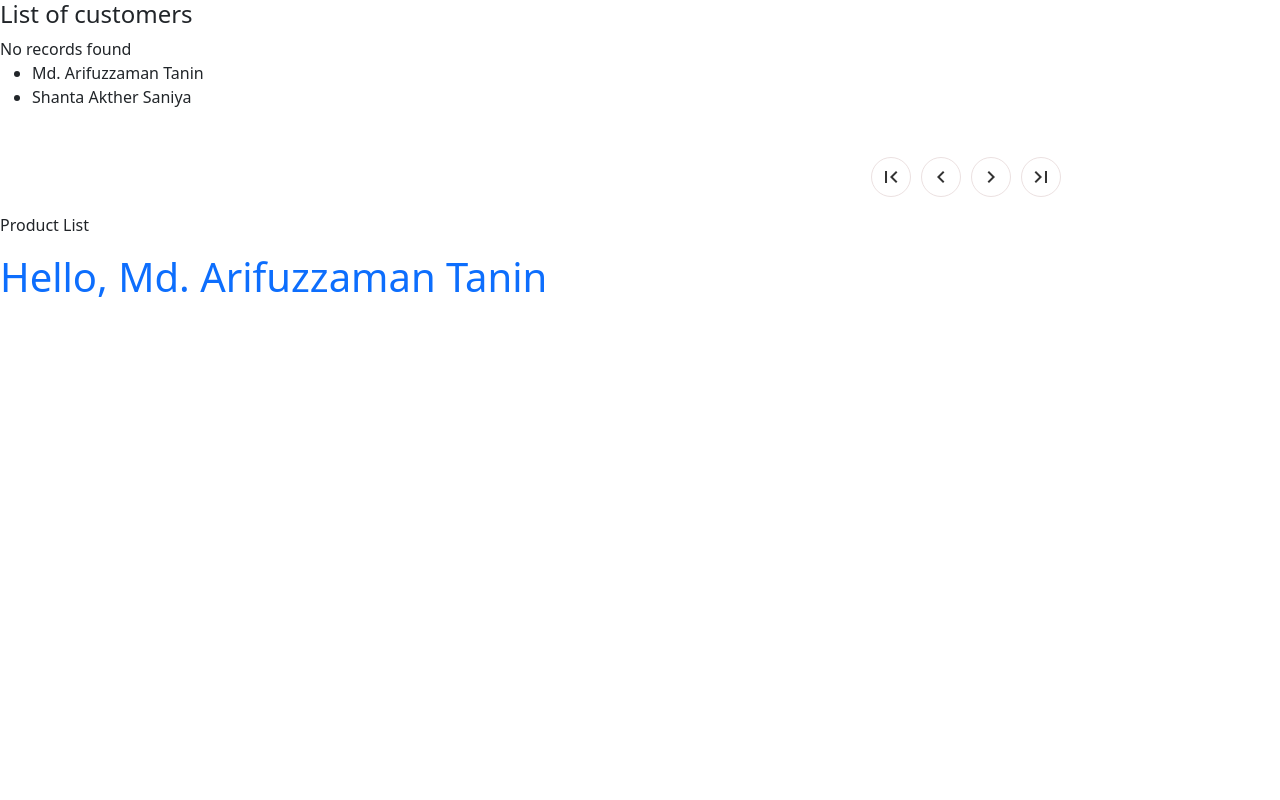
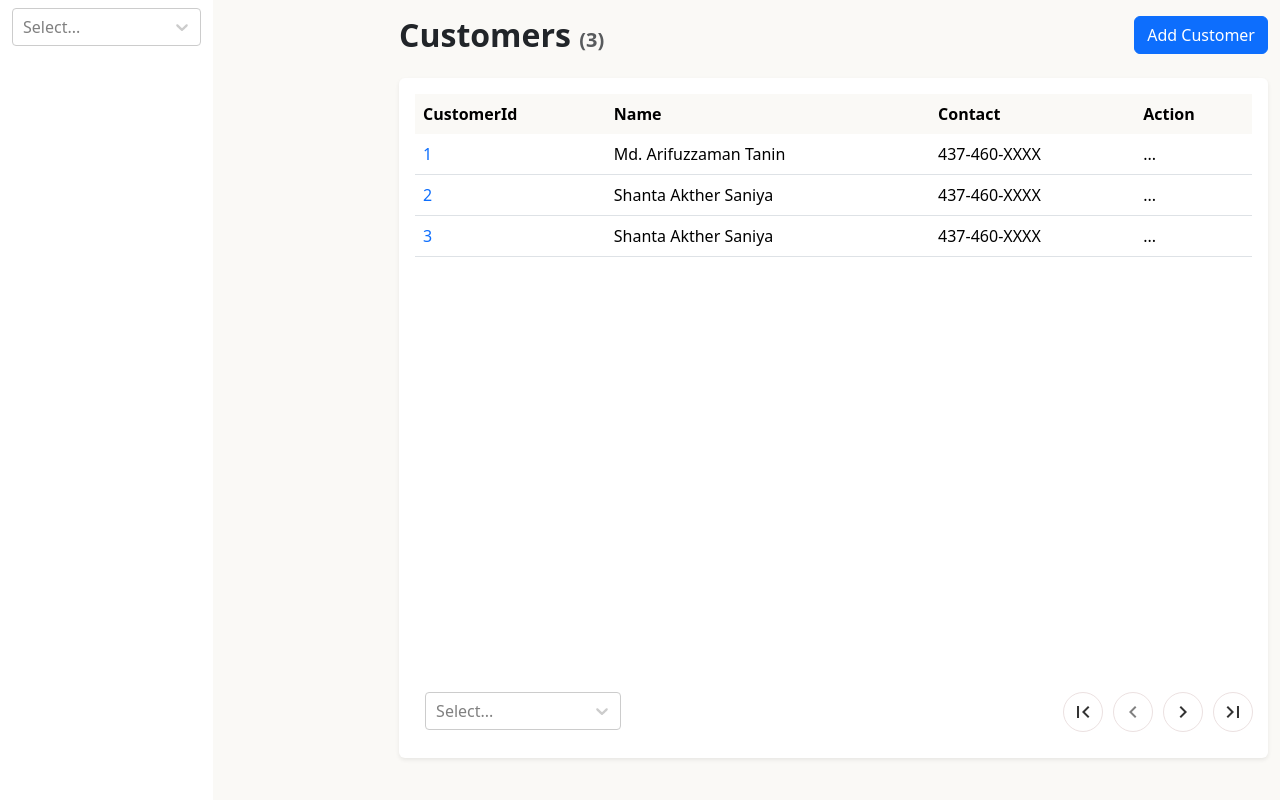
Before and after one commit to arifuzzaman-tanin/zonda-web-app, a React (Vite) app: page / in a window 1280 px wide. Built offline with nearby package versions, Linux system fonts and the light colour scheme.

Commit message:
Add select box

```diff
--- a/package.json
+++ b/package.json
@@ -12,7 +12,8 @@
   "dependencies": {
     "bootstrap": "^5.3.3",
     "react": "^18.2.0",
-    "react-dom": "^18.2.0"
+    "react-dom": "^18.2.0",
+    "react-select": "^5.8.0"
   },
   "devDependencies": {
     "@types/react": "^18.2.66",
--- /dev/null
+++ b/src/App.css
@@ -0,0 +1,7 @@
+.app-col-height-100 {
+    height: 100vh;
+}
+
+.main{
+    height: 85vh;
+}
--- a/src/App.tsx
+++ b/src/App.tsx
@@ -1,14 +1,29 @@
 import CustomerList from "./components/Customer/CustomerList";
-import ProductList from "./components/Product/ProductList";
-import Message from "./Message";
+import CustomerSelectBox from "./components/Customer/CustomerSelectBox";
+import "./App.css";
 
 function App() {
   return (
-    <div>
-      <CustomerList />
-      <ProductList />
-      <Message/>
-    </div>
+    <>
+      <div className="bg-off-whight">
+        <div className="container-fluid">
+          <div className="row">
+            <div className="col-2 app-col-height-100 bg-white pt-2">
+              <CustomerSelectBox />
+            </div>
+            <div className="col-10 app-col-height-100">
+              <div className="app-col-height-100 col-10 float-end">
+
+
+
+                <CustomerList />
+
+              </div>
+            </div>
+          </div>
+        </div>
+      </div>
+    </>
   );
 }
 
--- a/src/components/Customer/CustomerList.tsx
+++ b/src/components/Customer/CustomerList.tsx
@@ -3,35 +3,70 @@ import Pagination from "../Pagination/PaginationControl";
 function CustomerList() {
     const customers: any[] = [
         {
-            id: 0,
-            name: "Md. Arifuzzaman Tanin"
+            id: 1,
+            name: "Md. Arifuzzaman Tanin",
+            contact: "437-460-XXXX"
         },
         {
-            id: 1,
-            name: "Shanta Akther Saniya"
+            id: 2,
+            name: "Shanta Akther Saniya",
+            contact: "437-460-XXXX"
+        },
+        {
+            id: 3,
+            name: "Shanta Akther Saniya",
+            contact: "437-460-XXXX"
         }
     ];
 
-    const getMessage = (message?: string) => {
-        return message?.trim().length != 0 ? message : "No records found";
+    const getMessage = () => {
+        return customers.length === 0 ? "No records found" : null;
     };
 
     return (
         <>
-            <h4>List of customers</h4>
-            {getMessage("")}
-            <ul>
-                {customers.map((customer) => (
-                    <li
-                        key={customer.id}
-                        onClick={() => { console.log(customer.id) }}
-                    >
-                        {customer.name}</li>
-                ))}
-            </ul>
+            <div className="pt-3">
+                <div className="row">
+                    <div className="col-6">
+                        <h2 className="fw-bold mb-0">Customers <span className="text-muted fs-5">({customers.length})</span></h2>
+                    </div>
+                    <div className="col-6 d-flex justify-content-end">
+                        <button className="btn btn-primary">Add Customer</button>
+                    </div>
+                </div>
+            </div>
 
-            <div className="mt-5">
-                    <Pagination/>
+            <div className="card border-0 shadow-sm mt-4">
+                <div className="card-body main">
+                    <div className="position-absolute top-50 start-50">{getMessage()}</div>
+
+                    <div className="table-responsive">
+                        <table className="table">
+                            <thead>
+                                <tr>
+                                    <th className="bg-off-whight border-0">CustomerId</th>
+                                    <th className="bg-off-whight border-0">Name</th>
+                                    <th className="bg-off-whight border-0">Contact</th>
+                                    <th className="bg-off-whight border-0">Action</th>
+                                </tr>
+                            </thead>
+                            <tbody>
+                                {customers.map((customer, index) => (
+                                    <tr key={customer.id}>
+                                        <td className="text-primary">{index+1}</td>
+                                        <td>{customer.name}</td>
+                                        <td>{customer.contact}</td>
+                                        <td>...</td>
+                                    </tr>
+                                ))}
+                            </tbody>
+                        </table>
+                    </div>
+
+                    <div className="mt-5">
+                        <Pagination />
+                    </div>
+                </div>
             </div>
         </>
     );
--- /dev/null
+++ b/src/components/Customer/CustomerSelectBox.tsx
@@ -0,0 +1,24 @@
+import Select from 'react-select'
+
+function CustomerSelectBox() {
+
+    const options = [
+        {
+            value: 0,
+            label: "Md. Arifuzzaman Tanin"
+        },
+        {
+            value: 1,
+            label: "Shanta Akther Saniya"
+        }
+    ]
+
+    return (
+        <>
+            <Select options={options} />
+        </>
+    );
+}
+
+
+export default CustomerSelectBox;
--- a/src/components/Pagination/PaginationControl.css
+++ b/src/components/Pagination/PaginationControl.css
@@ -28,3 +28,14 @@
 .pagination button:hover {
     background-color: #f0f0f0;
 }
+
+.pagination-button-active{
+    color: gray !important;
+}
+
+.pagination-div-bottom {
+    position: absolute;
+    bottom: 0;
+    width: 100%;
+    padding: 10px;
+  }
--- a/src/components/Pagination/PaginationControl.tsx
+++ b/src/components/Pagination/PaginationControl.tsx
@@ -1,17 +1,33 @@
 import '../Pagination/PaginationControl.css';
+import Select from 'react-select'
+
+function GetPageSelectBoxOptions() {
+    const options = [
+        { value: '5', label: '5 items per page' },
+        { value: '10', label: '10 items per page' },
+        { value: '15', label: '15 items per page' },
+        { value: '20', label: '20 items per page' }
+    ]
+
+    return (
+        <>
+            <Select options={options} />
+        </>
+    );
+}
 
 
 function Pagination() {
     return (
         <>
-            <div className='row'>
-                <div className='col-6'>
-
+            <div className='row g-3 pagination-div-bottom'>
+                <div className='col-md-3 col-6'>
+                    {GetPageSelectBoxOptions()}
                 </div>
-                <div className='col-6'>
-                    <ul className="pagination">
+                <div className='col-md-9 col-6'>
+                    <ul className="pagination float-end">
                         <li><button><i className="material-icons">first_page</i></button></li>
-                        <li><button><i className="material-icons">chevron_left</i></button></li>
+                        <li><button className='pagination-button-active'><i className="material-icons">chevron_left</i></button></li>
                         <li><button><i className="material-icons">chevron_right</i></button></li>
                         <li><button><i className="material-icons">last_page</i></button></li>
                     </ul>
--- /dev/null
+++ b/src/index.css
@@ -0,0 +1,12 @@
+.bg-off-whight{
+    background-color: #FAF9F6 !important;
+}
+
+/* select box */
+.css-1u9des2-indicatorSeparator{
+    display: none; /* hide select box end | bar */
+}
+
+.css-1dimb5e-singleValue{
+    color: gray !important; /* select box selected default color */
+}
--- a/src/main.tsx
+++ b/src/main.tsx
@@ -1,6 +1,7 @@
 import React from 'react'
 import ReactDOM from 'react-dom/client'
 import App from './App.tsx'
+import './index.css'
 import 'bootstrap/dist/css/bootstrap.css'
 
 ReactDOM.createRoot(document.getElementById('root')!).render(
```
Also changed, not shown: 1 other file (tests, documents, lock files or other folders).
